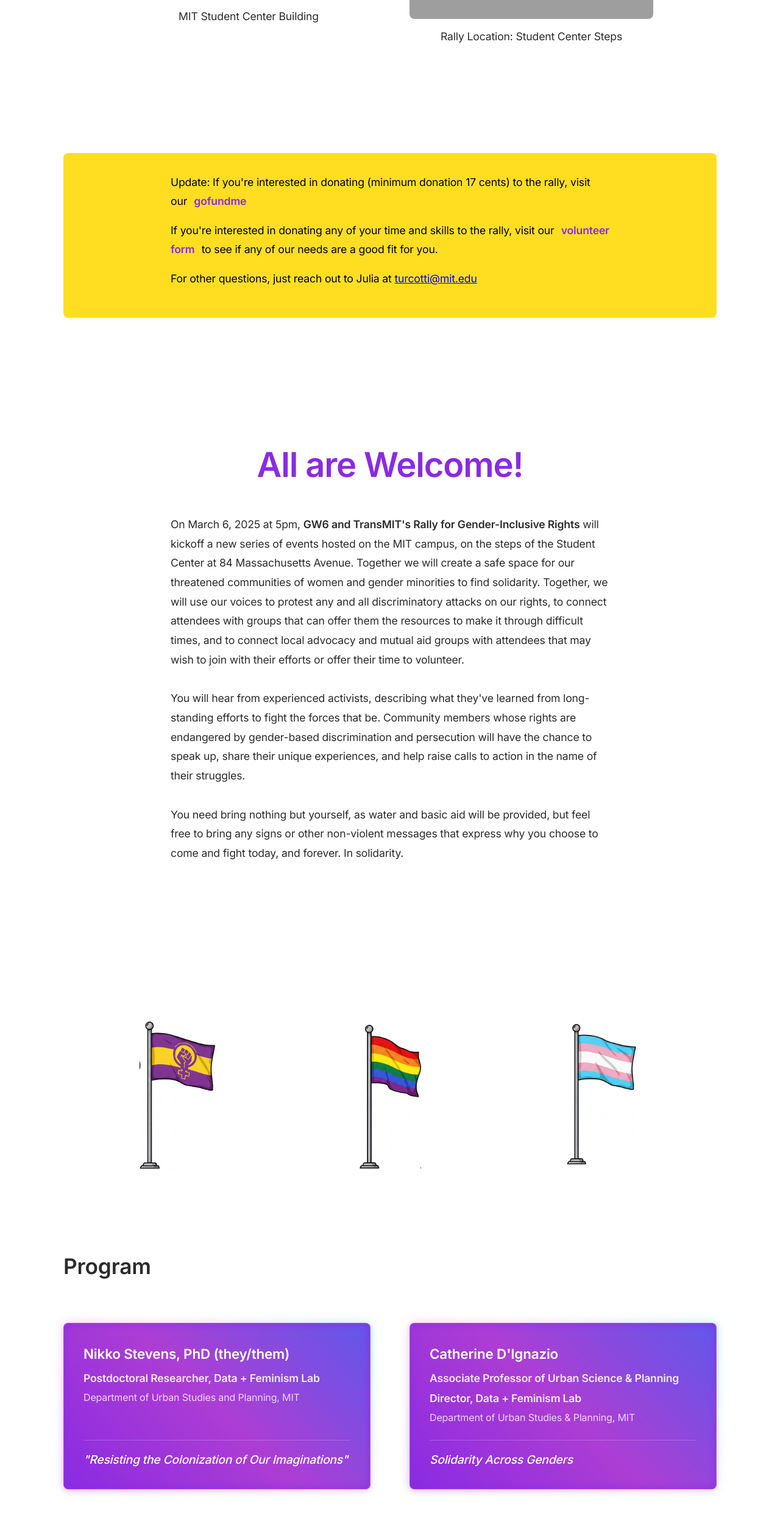
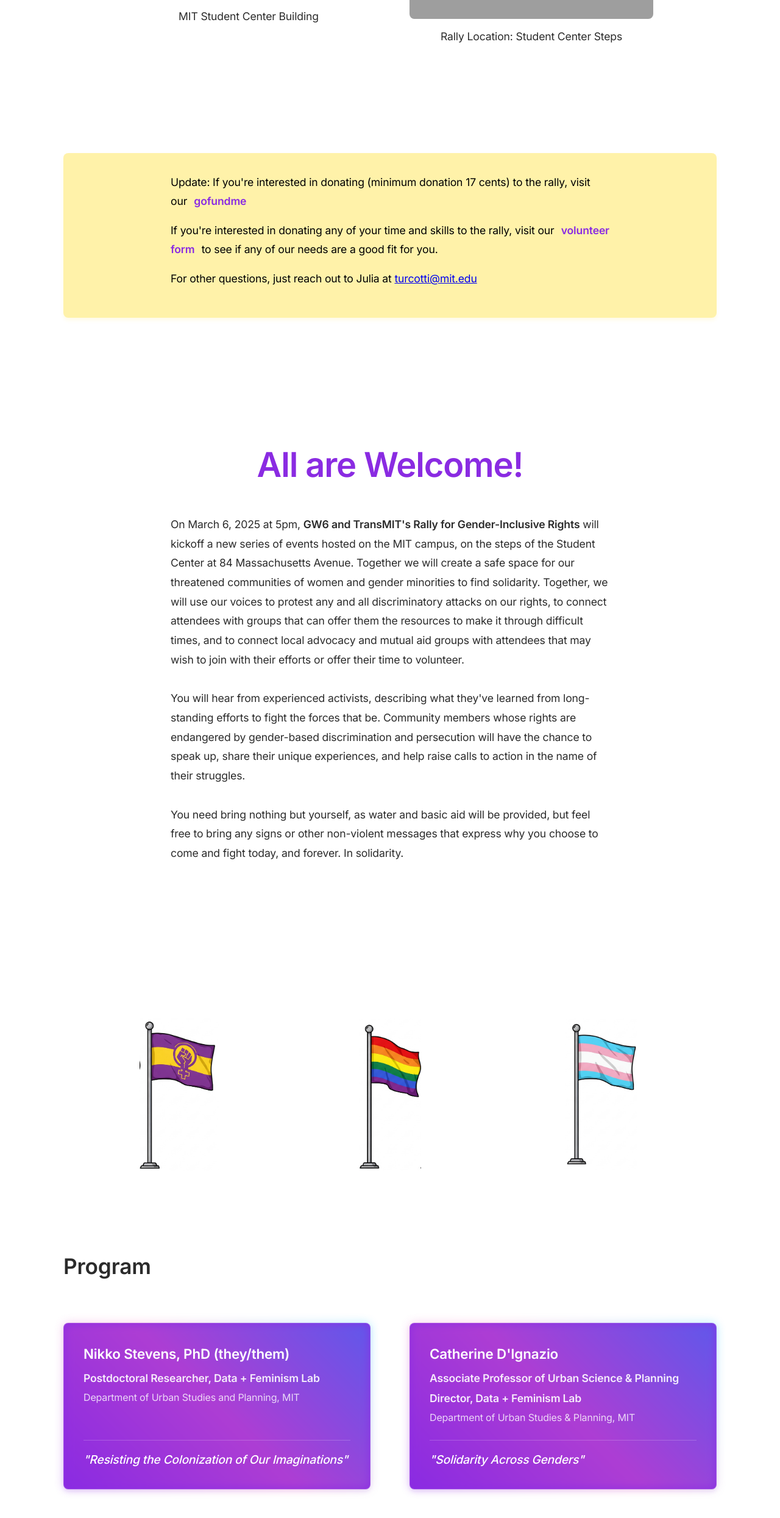
Before and after one commit to zangsmichalove/mitrally, a plain HTML site: page index.html in a window 1280 px wide. Shown: the part 1218-3707 px from the top of the page at 61% size. Drawn offline with Linux system fonts and the light colour scheme; grey boxes are pictures that could not be loaded.

Commit message:
Update Action Color, Talks

```diff
--- a/index.html
+++ b/index.html
@@ -103,7 +103,7 @@
                         <p class="affiliation">Department of Urban Studies & Planning, MIT</p>
                     </div>
                     <div class="talk-info">
-                        <p class="talk-title">Solidarity Across Genders</p>
+                        <p class="talk-title">"Solidarity Across Genders"</p>
                     </div>
                 </div>
             </div>
--- a/styles.css
+++ b/styles.css
@@ -311,7 +311,7 @@ strong {
 .action-links {
     margin-top: 3rem;
     padding: var(--spacing-unit);
-    background: rgba(255, 217, 0, 0.872);
+    background: rgba(255, 217, 0, 0.339);
     border-radius: 8px;
     box-shadow: 0 4px 6px rgba(255, 217, 0, 0.1);
 }
```
